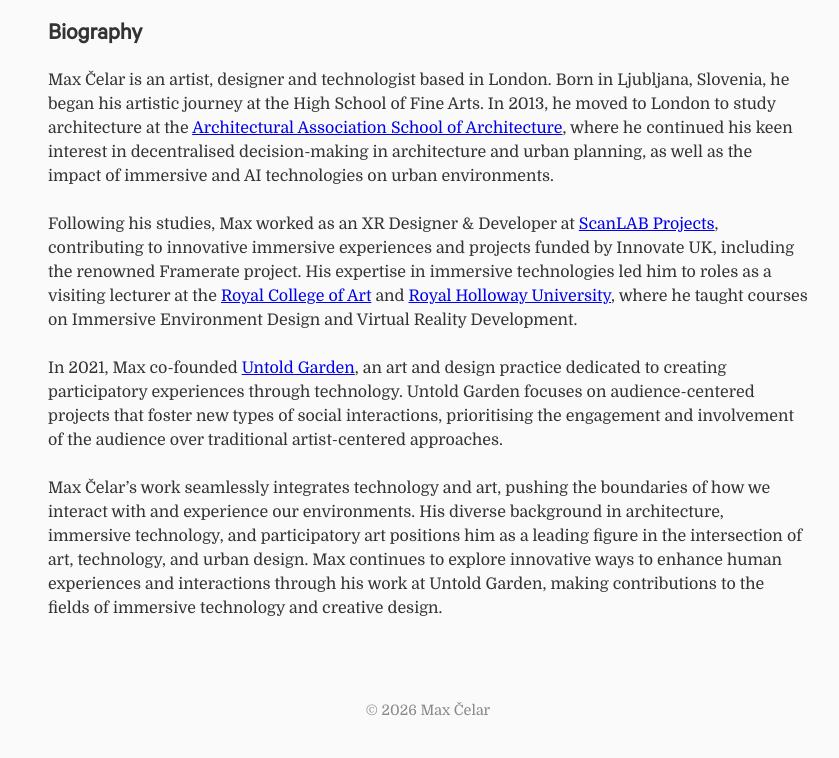
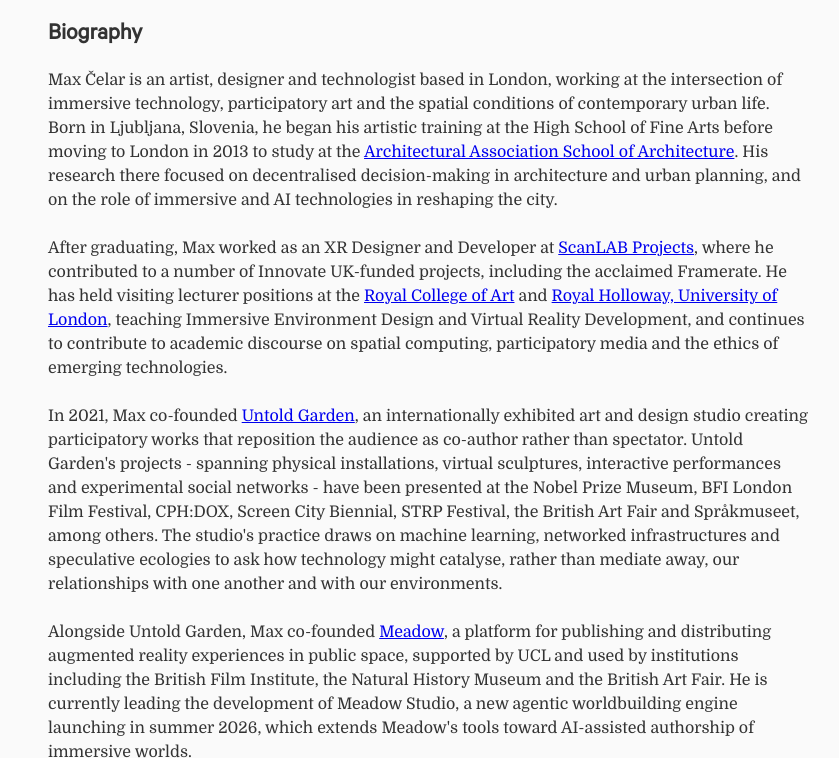
Before and after one commit to maxcelar/maxcelar-website, a plain HTML site: page index.html in a window 1280 px wide. Shown: the part 835-1593 px from the top of the page, without its empty margins (212-1051 px from the left). Drawn offline with Linux system fonts and the light colour scheme.

Commit message:
Enhance SEO/OG metadata and biography
Update site metadata and expand the biography copy to improve SEO, social previews and clarity. Changes include: added/updated meta tags (author, robots, canonical), improved Open Graph tags (absolute image URL, image alt, site_name, type, canonical URL), added Twitter meta tags, and refined the meta description. JSON-LD was adjusted (added additionalName and a concise description). The main biography text was substantially expanded to detail education, XR/teaching roles, Untold Garden and Meadow projects, exhibition highlights, and the upcoming Meadow Studio. Also includes an update to the repository .DS_Store file.

```diff
--- a/index.html
+++ b/index.html
@@ -8,13 +8,22 @@
   <link rel="preconnect" href="https://fonts.gstatic.com" crossorigin>
   <link href="https://fonts.googleapis.com/css2?family=Domine:wght@400..700&display=swap" rel="stylesheet">
   <title>Max Čelar</title>
-  <meta name="description" content="Max Čelar - Artist, Designer, and Technologist. Co-founder of Untold Garden, Untold Systems, and Meadow.">
+  <meta name="description" content="Max Čelar (Max Celar) is a London-based artist, designer and technologist. Co-founder of Untold Garden, Untold Systems, and Meadow.">
   <meta name="keywords" content="Max Čelar, Max Celar, Artist, Designer, Technologist, Untold Garden, Untold Systems, Meadow, Interactive Experiences, Immersive Content">
+  <meta name="author" content="Max Čelar">
+  <meta name="robots" content="index,follow,max-image-preview:large">
+  <link rel="canonical" href="https://maxcelar.com/">
   <meta property="og:title" content="Max Čelar">
-  <meta property="og:description" content="Max Čelar - Artist, Designer, and Technologist. Co-founder of Untold Garden, Untold Systems, and Meadow.">
-  <meta property="og:image" content="./profile.jpg">
-  <meta property="og:url" content="https://maxcelar.com">
+  <meta property="og:description" content="Max Čelar (Max Celar) is a London-based artist, designer and technologist. Co-founder of Untold Garden, Untold Systems, and Meadow.">
+  <meta property="og:type" content="website">
+  <meta property="og:site_name" content="Max Čelar">
+  <meta property="og:image" content="https://maxcelar.com/profile.jpg">
+  <meta property="og:image:alt" content="Portrait of Max Čelar">
+  <meta property="og:url" content="https://maxcelar.com/">
   <meta name="twitter:card" content="summary_large_image">
+  <meta name="twitter:title" content="Max Čelar">
+  <meta name="twitter:description" content="Max Čelar (Max Celar) is a London-based artist, designer and technologist.">
+  <meta name="twitter:image" content="https://maxcelar.com/profile.jpg">
   <meta name="language" content="en">
   <script type="application/ld+json">
   {
@@ -22,6 +31,7 @@
     "@type": "Person",
     "name": "Max Čelar",
     "alternateName": "Max Celar",
+    "additionalName": "Max Celar",
     "url": "https://maxcelar.com/",
     "sameAs": [
       "https://www.instagram.com/maxcelar",
@@ -43,7 +53,7 @@
     "knowsAbout": [
       "augmented reality", "virtual reality", "ar", "vr", "xr", "contemporary art", "design"
     ],
-    "description": "Max Čelar is a contemporary artist, designer, technologist, and founder. He is known for his work in AR, VR, and immersive experiences, and is the co-founder of Untold Garden and Meadow.",
+    "description": "Max Čelar (also written as Max Celar) is a contemporary artist, designer, technologist, and founder known for AR, VR, and immersive experiences.",
     "keywords": "artist, max, celar, čelar, technologist, untold garden, meadow, augmented reality, virtual reality, ar, vr, xr, contemporary art, designer, design, art, founder, ceo, curator, curators, artists"
   }
   </script>
@@ -224,30 +234,40 @@
     <div class="bio">
       <h2>Biography</h2>
       <p>
-        Max Čelar is an artist, designer and technologist based in London. Born in Ljubljana, Slovenia, he began his
-        artistic journey at the High School of Fine Arts. In 2013, he moved to London to study architecture at the
-         <a href="https://www.aaschool.ac.uk/" target="_blank" rel="noopener">Architectural Association School of Architecture</a>, where he continued his keen interest in decentralised decision-making in architecture
-        and urban planning, as well as the impact of immersive and AI technologies on urban environments.
+        Max Čelar is an artist, designer and technologist based in London, working at the intersection of immersive
+        technology, participatory art and the spatial conditions of contemporary urban life. Born in Ljubljana,
+        Slovenia, he began his artistic training at the High School of Fine Arts before moving to London in 2013 to
+        study at the <a href="https://www.aaschool.ac.uk/" target="_blank" rel="noopener">Architectural Association School of Architecture</a>. His research there focused on decentralised
+        decision-making in architecture and urban planning, and on the role of immersive and AI technologies in
+        reshaping the city.
         <br />
         <br />
-        Following his studies, Max worked as an XR Designer & Developer at <a href="https://scanlabprojects.co.uk/" target="_blank" rel="noopener">ScanLAB Projects</a>, contributing to innovative
-        immersive experiences and projects funded by Innovate UK, including the renowned Framerate project. His
-        expertise in immersive technologies led him to roles as a visiting lecturer at the <a href="https://www.rca.ac.uk/" target="_blank" rel="noopener">Royal College of Art</a> and
-        <a href="https://www.royalholloway.ac.uk/" target="_blank" rel="noopener">Royal Holloway University</a>, where he taught courses on Immersive Environment Design and Virtual Reality
-        Development.
+        After graduating, Max worked as an XR Designer and Developer at <a href="https://scanlabprojects.co.uk/" target="_blank" rel="noopener">ScanLAB Projects</a>, where he contributed to a number of
+        Innovate UK-funded projects, including the acclaimed Framerate. He has held visiting lecturer positions at the
+        <a href="https://www.rca.ac.uk/" target="_blank" rel="noopener">Royal College of Art</a> and <a href="https://www.royalholloway.ac.uk/" target="_blank" rel="noopener">Royal Holloway, University of London</a>, teaching Immersive Environment Design and
+        Virtual Reality Development, and continues to contribute to academic discourse on spatial computing,
+        participatory media and the ethics of emerging technologies.
         <br />
         <br />
-        In 2021, Max co-founded <a href="https://untold.garden/" target="_blank" rel="noopener">Untold Garden</a>, an art and design practice dedicated to creating participatory
-        experiences through technology. Untold Garden focuses on audience-centered projects that foster new types of
-        social interactions, prioritising the engagement and involvement of the audience over traditional
-        artist-centered approaches.
+        In 2021, Max co-founded <a href="https://untold.garden/" target="_blank" rel="noopener">Untold Garden</a>, an internationally exhibited art and design studio creating participatory works
+        that reposition the audience as co-author rather than spectator. Untold Garden's projects - spanning physical
+        installations, virtual sculptures, interactive performances and experimental social networks - have been
+        presented at the Nobel Prize Museum, BFI London Film Festival, CPH:DOX, Screen City Biennial, STRP Festival,
+        the British Art Fair and Språkmuseet, among others. The studio's practice draws on machine learning, networked
+        infrastructures and speculative ecologies to ask how technology might catalyse, rather than mediate away, our
+        relationships with one another and with our environments.
         <br />
         <br />
-        Max Čelar’s work seamlessly integrates technology and art, pushing the boundaries of how we interact with and
-        experience our environments. His diverse background in architecture, immersive technology, and participatory art
-        positions him as a leading figure in the intersection of art, technology, and urban design. Max continues to
-        explore innovative ways to enhance human experiences and interactions through his work at Untold Garden, making
-        contributions to the fields of immersive technology and creative design.
+        Alongside Untold Garden, Max co-founded <a href="https://meadow.space/" target="_blank" rel="noopener">Meadow</a>, a platform for publishing and distributing augmented reality
+        experiences in public space, supported by UCL and used by institutions including the British Film Institute,
+        the Natural History Museum and the British Art Fair. He is currently leading the development of Meadow Studio,
+        a new agentic worldbuilding engine launching in summer 2026, which extends Meadow's tools toward AI-assisted
+        authorship of immersive worlds.
+        <br />
+        <br />
+        Max's work moves fluidly between gallery, public space and software, treating each as a site for rethinking
+        how we inhabit hybrid physical-digital environments. Through his practice, teaching and platform-building, he
+        continues to argue for a spatial computing shaped by artists, researchers and the communities who live with it.
       </p>
     </div>
   </div>
```
Also changed, not shown: 1 other file.
